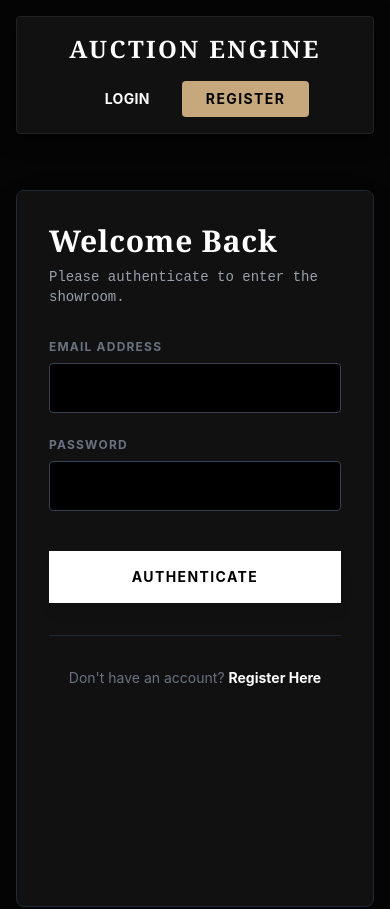
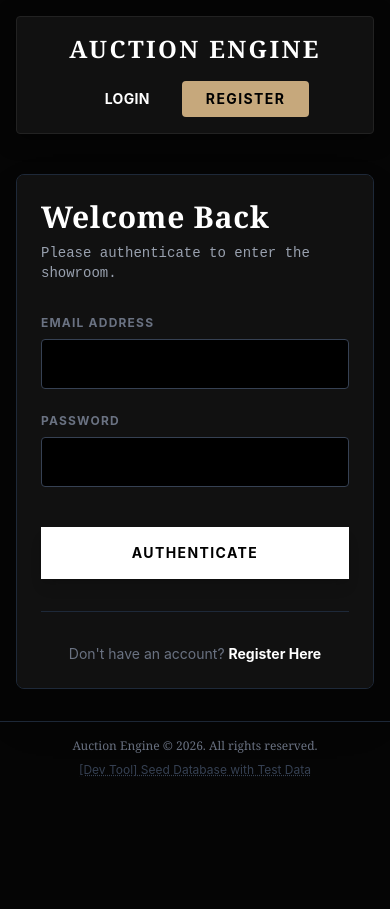
Before and after one commit to ChinmayPatil00/AuctionEngine, a React (Vite) app in the folder frontend/: page /login in a window 390 px wide. Shown: the top 909 px of the page. After the commit the page ends 844 px from the top, so only its background shows below. Built offline with nearby package versions, Linux system fonts and the light colour scheme; no server answers.

Commit message:
Mobile responsiveness and reduced scrolling

```diff
--- a/frontend/src/App.jsx
+++ b/frontend/src/App.jsx
@@ -55,7 +55,7 @@ function App() {
         </header>
       </div>
 
-      <main className="max-w-6xl mx-auto px-4 sm:px-6 pt-6">
+      <main className="max-w-6xl mx-auto px-4 sm:px-6 pt-4 pb-4">
         <Routes>
           <Route path="/" element={<Dashboard />} />
           <Route path="/login" element={<Login />} />
@@ -67,8 +67,8 @@ function App() {
       </main>
 
       {/* Developer Footer for Testing */}
-      <footer className="mt-10 border-t border-gray-800 py-6 text-center">
-        <div className="max-w-6xl mx-auto px-4 flex flex-col items-center justify-center gap-3">
+      <footer className="mt-4 border-t border-gray-800 py-4 text-center">
+        <div className="max-w-6xl mx-auto px-4 flex flex-col items-center justify-center gap-2">
           <p className="text-gray-500 text-xs font-serif">Auction Engine &copy; 2026. All rights reserved.</p>
           <button
             onClick={async () => {
--- a/frontend/src/pages/Dashboard.jsx
+++ b/frontend/src/pages/Dashboard.jsx
@@ -74,10 +74,10 @@ const Dashboard = () => {
   };
 
   return (
-    <div className="animate-fade-in-down pb-10">
+    <div className="animate-fade-in-down pb-4">
 
       {/* Hero Section */}
-      <div className="relative py-24 mb-16 border-b border-gray-800 flex flex-col items-center justify-center text-center bg-black">
+      <div className="relative py-12 md:py-16 mb-8 md:mb-12 border-b border-gray-800 flex flex-col items-center justify-center text-center bg-black">
         <div className="relative z-10 flex flex-col items-center justify-center w-full px-4 max-w-4xl mx-auto">
           <p className="text-accent uppercase tracking-[0.3em] text-xs font-bold mb-6">Welcome to</p>
           <h2 className="text-5xl md:text-7xl font-black text-white tracking-tight serif-heading mb-8">
@@ -100,7 +100,7 @@ const Dashboard = () => {
           <div className="text-accent font-mono tracking-widest uppercase animate-pulse">Loading Catalog...</div>
         </div>
       ) : (
-        <div className="space-y-16">
+        <div className="space-y-10 md:space-y-12">
 
           {/* LIVE AUCTIONS */}
           <section>
--- a/frontend/src/pages/Login.jsx
+++ b/frontend/src/pages/Login.jsx
@@ -27,7 +27,7 @@ const Login = () => {
   };
 
   return (
-    <div className="flex flex-col md:flex-row min-h-[85vh] animate-fade-in-down border border-gray-800 rounded-lg overflow-hidden bg-surface mt-4 shadow-2xl">
+    <div className="flex flex-col md:flex-row min-h-[60vh] md:min-h-[70vh] animate-fade-in-down border border-gray-800 rounded-lg overflow-hidden bg-surface mt-2 md:mt-4 shadow-2xl">
 
       {/* Left Side: Project Showcase / Value Proposition */}
       <div className="w-full md:w-1/2 relative bg-black hidden md:flex flex-col justify-between p-12 overflow-hidden group">
@@ -81,7 +81,7 @@ const Login = () => {
       </div>
 
       {/* Right Side: Authentication Form */}
-      <div className="w-full md:w-1/2 flex items-center justify-center p-8 md:p-12 bg-surface">
+      <div className="w-full md:w-1/2 flex items-center justify-center p-6 md:p-12 bg-surface">
         <div className="w-full max-w-md">
           <h2 className="text-3xl font-black mb-2 text-white tracking-wide serif-heading">Welcome Back</h2>
           <p className="text-gray-400 mb-8 font-mono text-sm">Please authenticate to enter the showroom.</p>
--- a/frontend/src/pages/Profile.jsx
+++ b/frontend/src/pages/Profile.jsx
@@ -80,9 +80,9 @@ const Profile = () => {
   if (!user) return null;
 
   return (
-    <div className="animate-fade-in-down pb-10 max-w-5xl mx-auto">
+    <div className="animate-fade-in-down pb-4 max-w-5xl mx-auto">
 
-      <div className="py-12 mb-10 border-b border-gray-800">
+      <div className="py-8 mb-8 border-b border-gray-800">
         <h2 className="text-4xl md:text-5xl font-black text-white tracking-tight serif-heading mb-4">
           The Vault
         </h2>
--- a/frontend/src/pages/Register.jsx
+++ b/frontend/src/pages/Register.jsx
@@ -28,7 +28,7 @@ const Register = () => {
   };
 
   return (
-    <div className="flex flex-col md:flex-row min-h-[85vh] animate-fade-in-down border border-gray-800 rounded-lg overflow-hidden bg-surface mt-4 shadow-2xl">
+    <div className="flex flex-col md:flex-row min-h-[60vh] md:min-h-[70vh] animate-fade-in-down border border-gray-800 rounded-lg overflow-hidden bg-surface mt-2 md:mt-4 shadow-2xl">
 
       {/* Left Side: Project Showcase / Value Proposition */}
       <div className="w-full md:w-1/2 relative bg-black hidden md:flex flex-col justify-between p-12 overflow-hidden group">
@@ -82,7 +82,7 @@ const Register = () => {
       </div>
 
       {/* Right Side: Authentication Form */}
-      <div className="w-full md:w-1/2 flex items-center justify-center p-8 md:p-12 bg-surface">
+      <div className="w-full md:w-1/2 flex items-center justify-center p-6 md:p-12 bg-surface">
         <div className="w-full max-w-md">
           <h2 className="text-3xl font-black mb-2 text-white tracking-wide serif-heading">Become a Member</h2>
           <p className="text-gray-400 mb-8 font-mono text-sm">Register to participate in exclusive auctions.</p>
```
